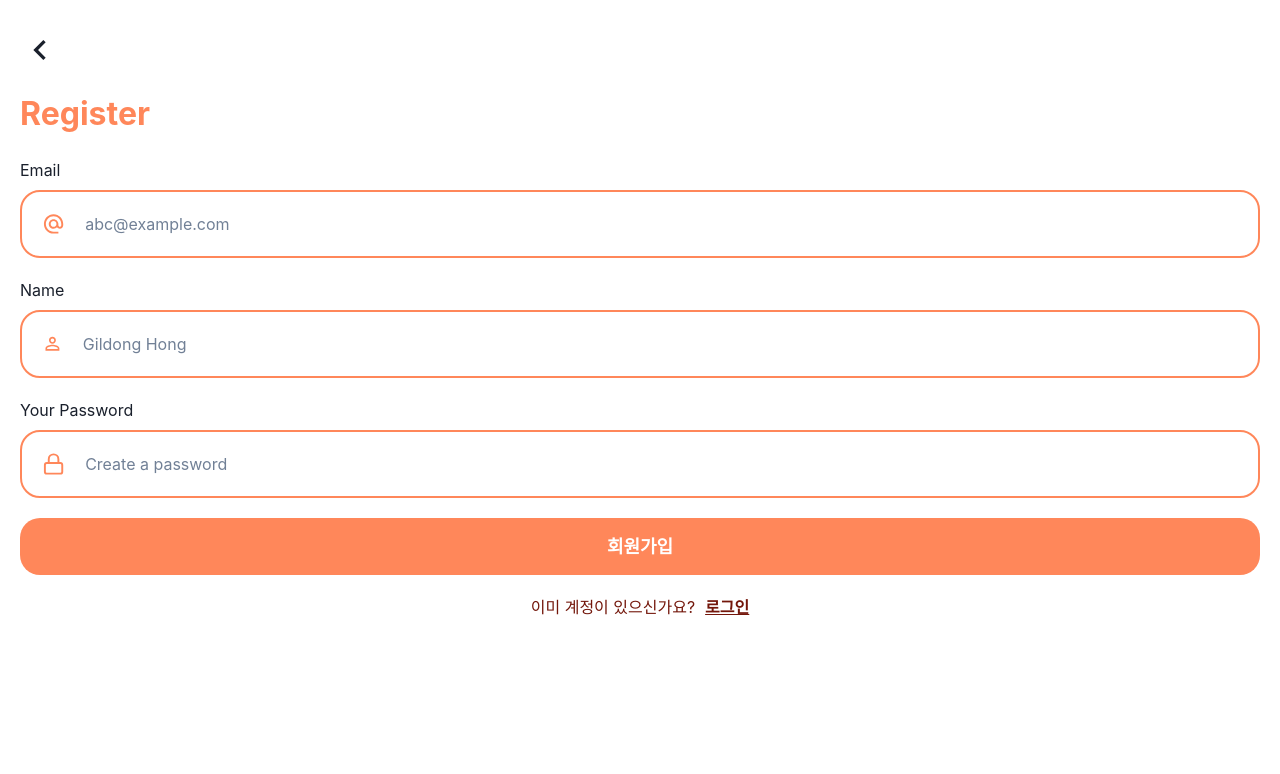
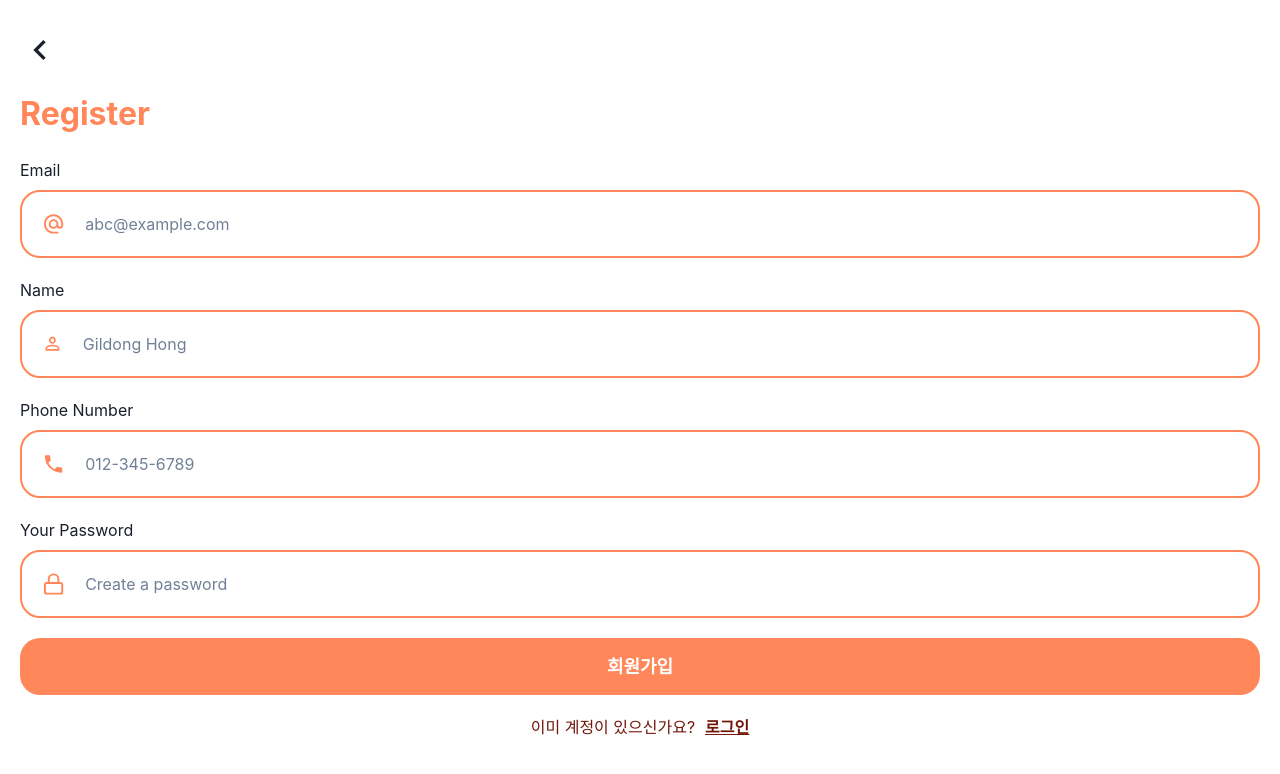
Before and after one commit to im2sh/DATABASE-PROJECT-COMP-322, a React (Create React App) app in the folder phase-4/togaether/src/main/frontend/: page /signup in a window 1280 px wide. Shown: the top 774 px of the page. Built offline with nearby package versions, Linux system fonts and the light colour scheme; a web font is replaced by a local one.

Commit message:
fix: 회원가입 api가 정상적으로 보내질 수 있도록 변경

```diff
--- a/phase-4/togaether/src/main/frontend/src/components/SignupForm.jsx
+++ b/phase-4/togaether/src/main/frontend/src/components/SignupForm.jsx
@@ -1,7 +1,11 @@
 // SignupForm.jsx
 import React from "react";
 import styled from "styled-components";
-import { MdOutlineAlternateEmail, MdPersonOutline } from "react-icons/md";
+import {
+  MdOutlineAlternateEmail,
+  MdPersonOutline,
+  MdPhone,
+} from "react-icons/md";
 import { FiLock } from "react-icons/fi";
 
 const SignupForm = ({
@@ -11,6 +15,8 @@ const SignupForm = ({
   setName,
   password,
   setPassword,
+  phoneNumber,
+  setPhoneNumber,
   handleSignUp,
   loading,
 }) => (
@@ -39,6 +45,20 @@ const SignupForm = ({
           placeholder="Gildong Hong"
           value={name}
           onChange={(e) => setName(e.target.value)}
+          required
+        />
+      </InputWithIcon>
+    </InputContainer>
+    <InputContainer>
+      <label htmlFor="phone-number">Phone Number</label>
+      <InputWithIcon>
+        <MdPhone className="icon" size="1.5em" />
+        <input
+          type="text"
+          id="phone-number"
+          placeholder="012-345-6789"
+          value={phoneNumber}
+          onChange={(e) => setPhoneNumber(e.target.value)}
           required
         />
       </InputWithIcon>
--- a/phase-4/togaether/src/main/frontend/src/pages/signup/SignupPage.jsx
+++ b/phase-4/togaether/src/main/frontend/src/pages/signup/SignupPage.jsx
@@ -9,6 +9,7 @@ const SignupPage = () => {
   const [email, setEmail] = useState("");
   const [name, setName] = useState("");
   const [password, setPassword] = useState("");
+  const [phoneNumber, setPhoneNumber] = useState("");
   const [error, setError] = useState("");
   const [loading, setLoading] = useState(false);
   const navigate = useNavigate();
@@ -24,10 +25,11 @@ const SignupPage = () => {
     setError("");
 
     try {
-      const response = await axios.post("/api/signup", {
+      const response = await axios.post("/api/user/signup", {
         email,
-        name,
+        userName: name,
         password,
+        phoneNumber, // API 호출 시 phoneNumber도 포함
       });
       setLoading(false);
       navigate("/login");
@@ -57,6 +59,8 @@ const SignupPage = () => {
         name={name}
         setName={setName}
         password={password}
+        phoneNumber={phoneNumber}
+        setPhoneNumber={setPhoneNumber}
         setPassword={setPassword}
         handleSignUp={handleSignUp}
         loading={loading}
```
